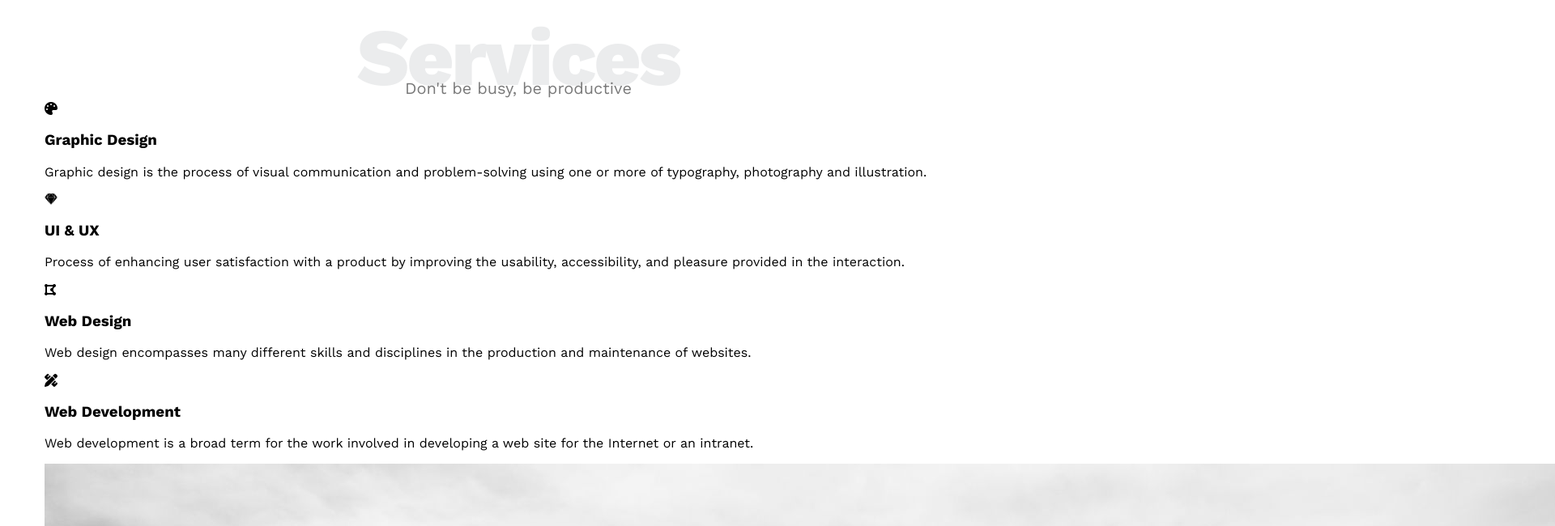
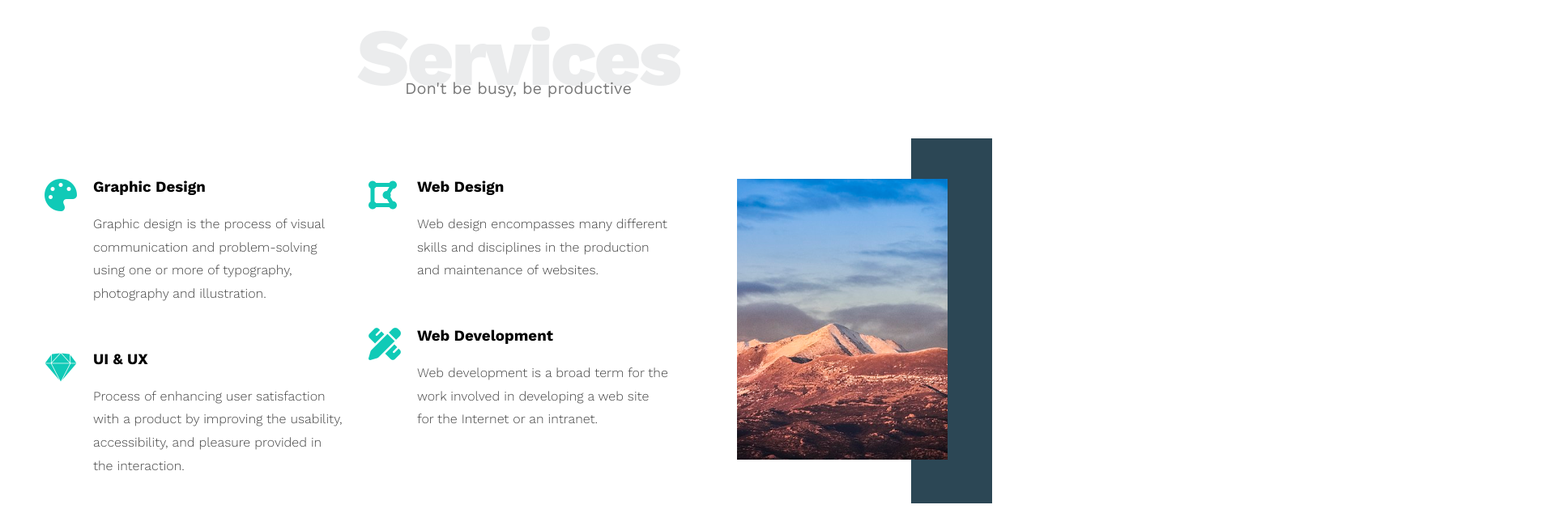
Before and after one commit to Basmaashoura/Leon-Template1, a plain HTML site: page index.html in a window 1280 px wide. Shown: the part 1220-1870 px from the top of the page at 81% size, 1920 px wide, since content can reach past the window. Drawn offline with nearby package versions, Linux system fonts and the light colour scheme.

Commit message:
Create Services Section -  2

```diff
--- a/css/leon.css
+++ b/css/leon.css
@@ -6,6 +6,7 @@
     --section-background: #f6f6f6;
     --main-duration: 0.5s;
 }
+
 /* End variables */
 /* Start Global Rules */
 * {
@@ -74,7 +75,7 @@ body {
     margin: 0;
 }
 
-.special-heading + p {
+.special-heading+p {
     margin: -30px 0 5px;
     text-align: center;
     font-size: 20px;
@@ -86,10 +87,11 @@ body {
         font-size: 60px;
     }
 
-    .special-heading + p {
+    .special-heading+p {
         margin-top: -20px;
     }
 }
+
 /* End components */
 
 /* Start Header */
@@ -263,5 +265,77 @@ body {
     padding: 60px 0;
 }
 
+.services .services-content {
+    display: grid;
+    grid-template-columns: repeat(auto-fill, minmax(300px, 1fr));
+    gap: 30px;
+    margin-top: 100px;
+}
 
+.services .services-content .srv {
+    display: flex;
+    margin-bottom: 40px;
+    /* align-items: center; */
+}
+
+@media (max-width: 767px) {
+    .services .services-content .srv {
+        flex-direction: column;
+        text-align: center;
+        align-items: center;
+    }
+}
+
+.services .services-content .srv i {
+    color: var(--main-color);
+    /* flex-basis doesn't work reliably with Font Awesome icons due to their text-based rendering */
+    width: 60px;
+    font-size: 40px;
+}
+
+@media (max-width: 767px) {
+    .services .services-content .srv i {
+        margin-bottom: 15px;
+    }
+}
+
+.services .services-content .srv .text {
+    flex: 1;
+}
+
+.services .services-content .srv .text h3 {
+    margin: 0 0 20px;
+}
+
+.services .services-content .srv .text p{
+    color: #444;
+    font-weight: 300;
+    line-height: 1.8;
+}
+
+.services .services-content .image {
+    text-align: center;
+    position: relative;
+}
+
+.services .services-content .image::before {
+    content: '';
+    position: absolute;
+    right: 0;
+    background-color: var(--secondary-color);
+    width: 100px;
+    height: calc(100% + 100px);
+    top: -50px;
+    z-index: -1;
+}
+
+.services .services-content .image img{
+    width: 260px;
+}
+
+@media (max-width: 1199px) {
+    .image-column {
+        display: none;
+    }
+}
 /* End Services */
--- a/index.html
+++ b/index.html
@@ -134,13 +134,12 @@
                 </div>
 
                 <div class="col">
-                    <div class="image">
-                        <img src="images/bgimage.jpg" alt="">
+                    <div class="image image-column">
+                        <img src="images/services.jpg" alt="">
                     </div>
                 </div>
             </div>
         </div>
-
         <!-- End Service -->
     </div>
     </div>
```
Also changed, not shown: images/services.jpg (added).
